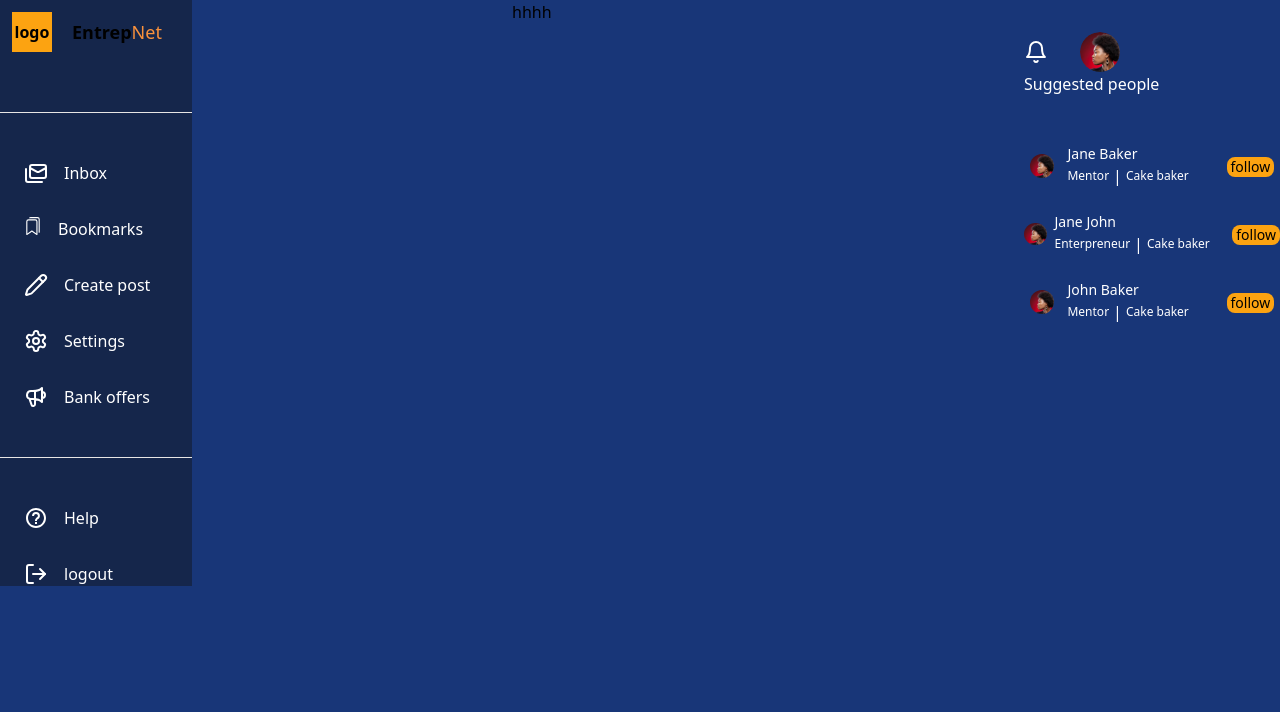
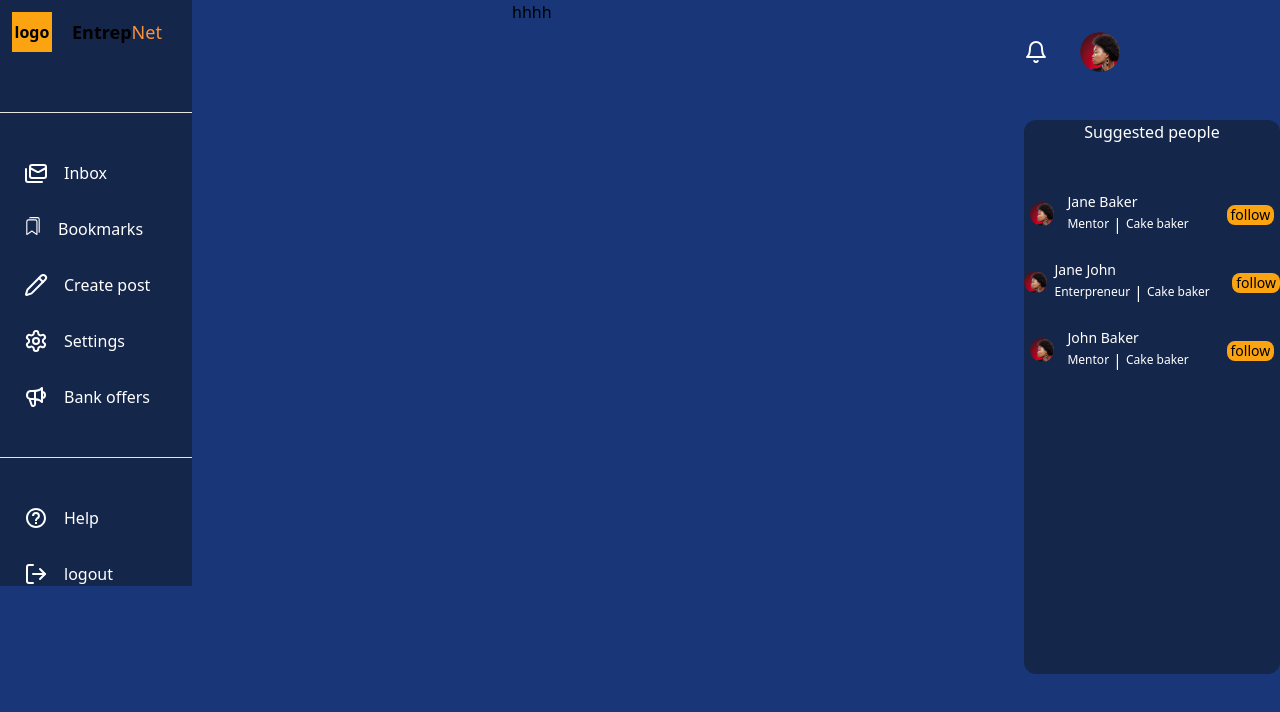
Before and after one commit to louissosthenes9/EntrepNet, a Next.js app in the folder frontend/: page /home in a window 1280 px wide. Shown: the top 712 px of the page. Built offline with nearby package versions, Linux system fonts and the light colour scheme.

Commit message:
added bg

```diff
--- a/frontend/src/components/RightBar.jsx
+++ b/frontend/src/components/RightBar.jsx
@@ -6,12 +6,12 @@ import FollowingList from "./FollowingsList"
 export default function RightBar() {
   return (
     <div className="mt-8 ">
-      <div className="flex gap-x-8">
+      <div className="flex gap-x-8 ">
         <Notification />
         <Profile />
       </div>
-      <div>
-          <div className="text-white">Suggested people</div>
+      <div className="bg-[#15264B] h-full rounded-xl">
+          <div className="text-white mt-12 text-center">Suggested people</div>
            <FollowingList />
       </div>
     </div>
```
